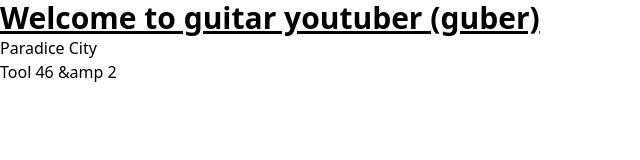
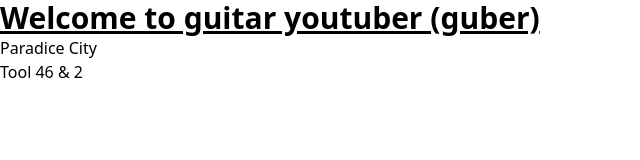
Before and after one commit to smokinguns/guber, a Next.js app: page / in a window 1280 px wide. Shown: the top 160 px of the page, without its empty margins (0-640 px from the left). Built offline with nearby package versions, Linux system fonts and the light colour scheme.

Commit message:
fix landing

```diff
--- a/src/app/page.tsx
+++ b/src/app/page.tsx
@@ -17,11 +17,11 @@
     </h1>
     <ul>
     <li>
-        <a href='/video/xUQV6x0Hm2o'> Paradice City</a>
+        <a href='video/xUQV6x0Hm2o'> Paradice City</a>
 
       </li>
       <li>
-        <a href='/video/gcLLOTvSQkM'> Tool 46 &amp 2</a>
+        <a href='video/gcLLOTvSQkM'> Tool 46 & 2</a>
 
       </li>
     </ul>
```
